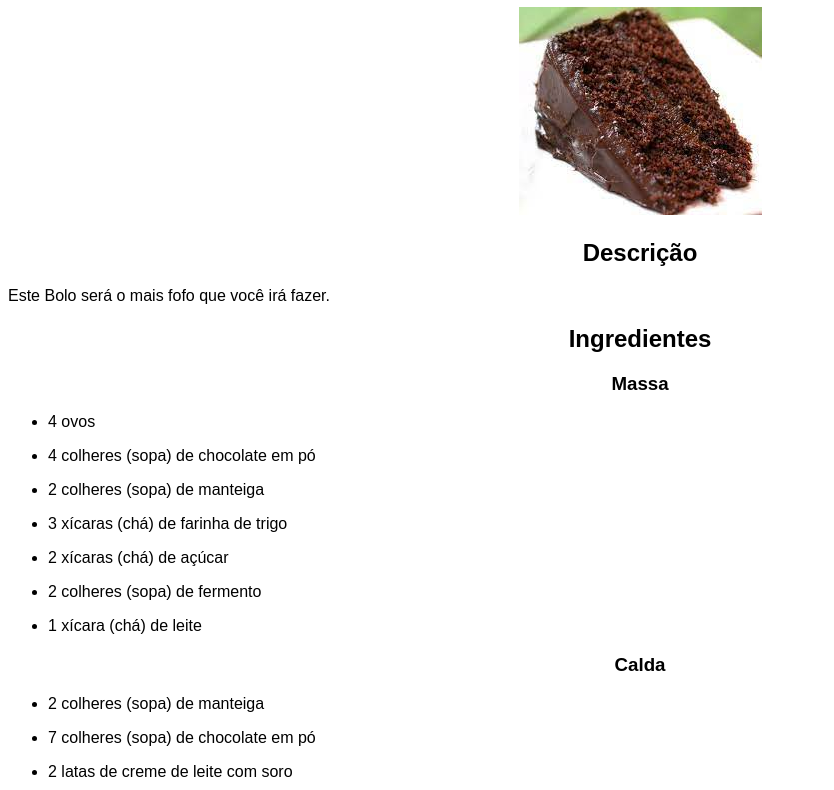
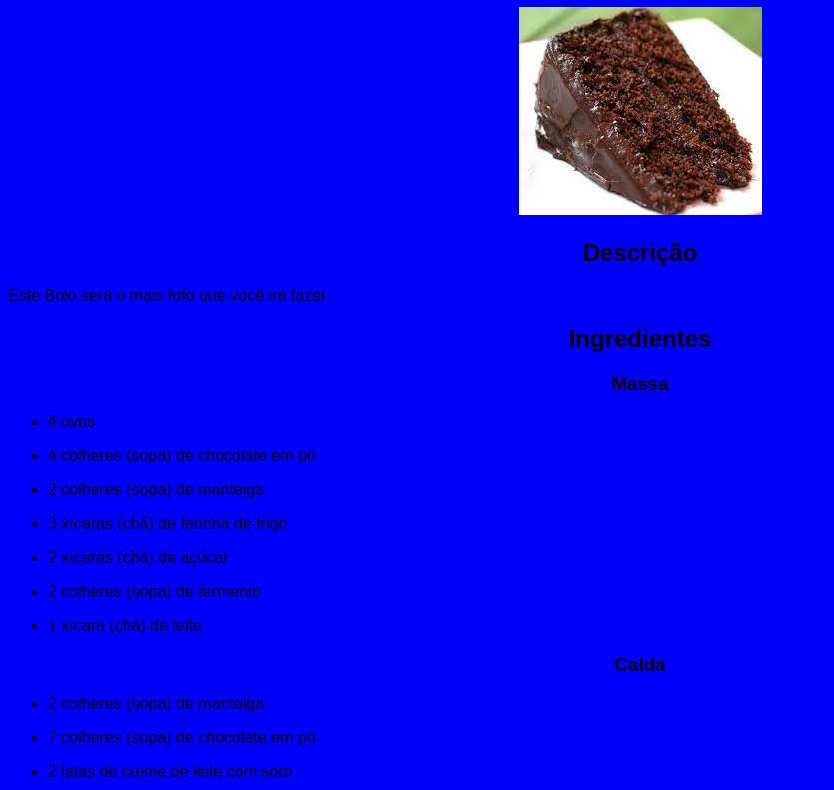
Before and after one commit to Machadosenior/odin-recipes, a plain HTML site: page recipes/bolo de chocolate.html in a window 1280 px wide. Shown: the part 73-863 px from the top of the page, without its empty margins (0-834 px from the left). Drawn offline with Linux system fonts and the light colour scheme; files that its build step writes are made by us from their sources.

Commit message:
apenas mudei a cor do fundo

```diff
--- a/recipes/bolo de chocolate.html
+++ b/recipes/bolo de chocolate.html
@@ -7,7 +7,7 @@
     <title>Chocolate</title>
     <link rel="stylesheet" href="style.css">
 </head>
-<body>
+<body class="fundo";>
 
 
     <center> <h1>Bolo de Chocolate</h1></center>
```
